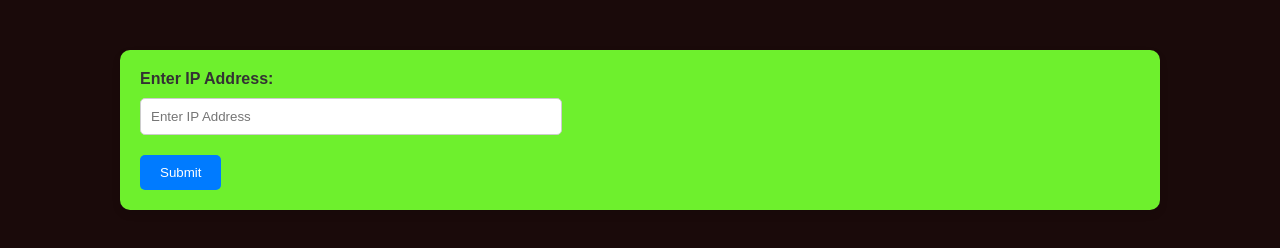
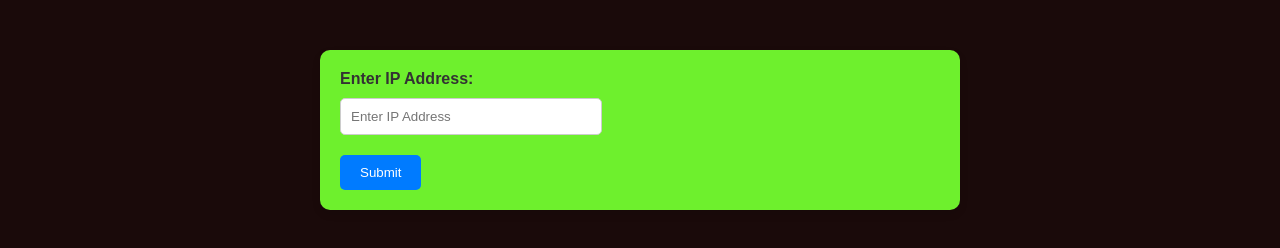
Before and after one commit to Joseph-Njoro/100daysofALXSE, a plain HTML site: page info/index.html in a window 1280 px wide. Drawn offline with nearby package versions, Linux system fonts and the light colour scheme.

Commit message:
size of container

```diff
--- a/info/styles.css
+++ b/info/styles.css
@@ -9,7 +9,7 @@ body {
 
 .container {
     display: flex;
-    max-width: 1000px;
+    max-width: 600px;
     margin: 50px auto;
     padding: 20px;
     background-color: #6ef02d;
```
